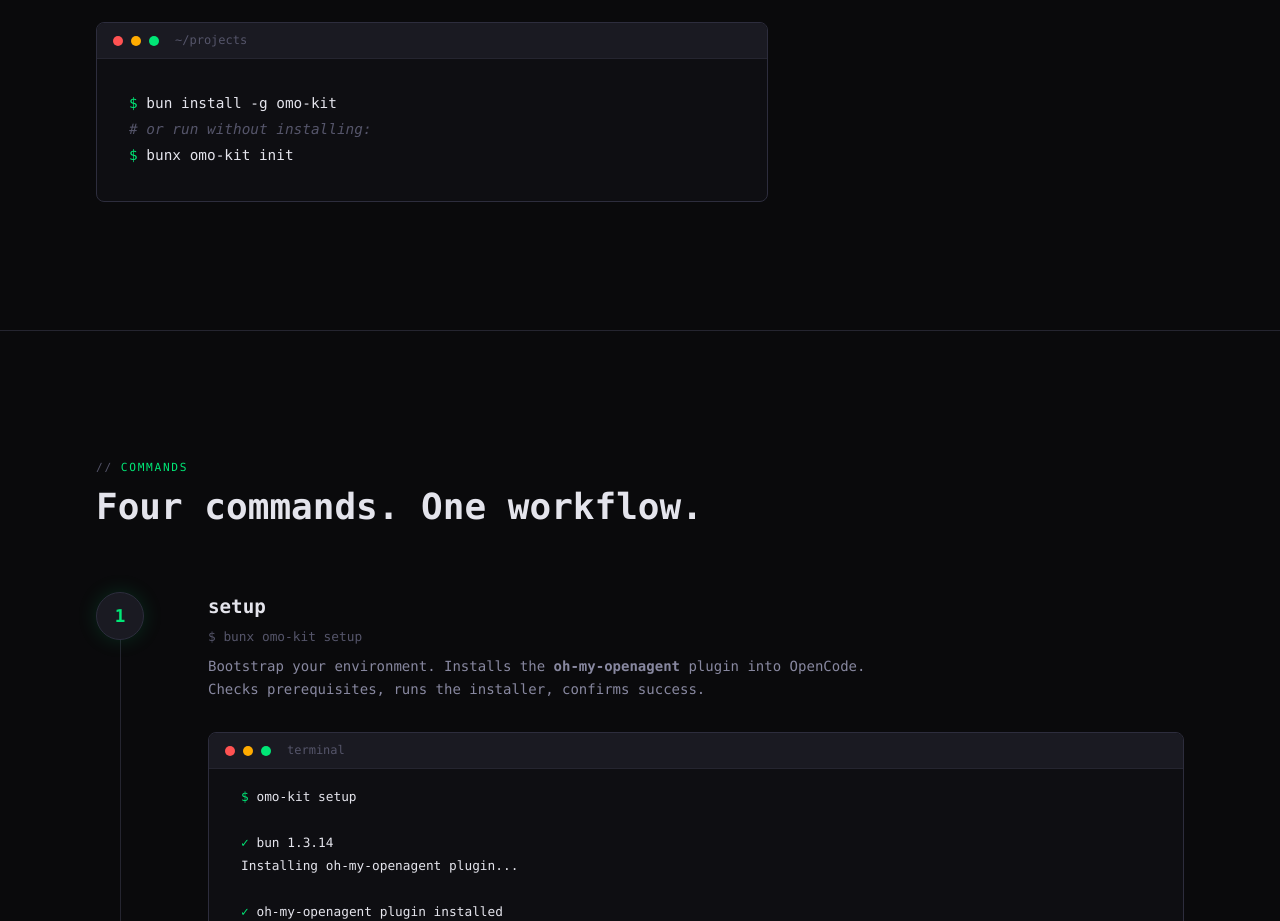
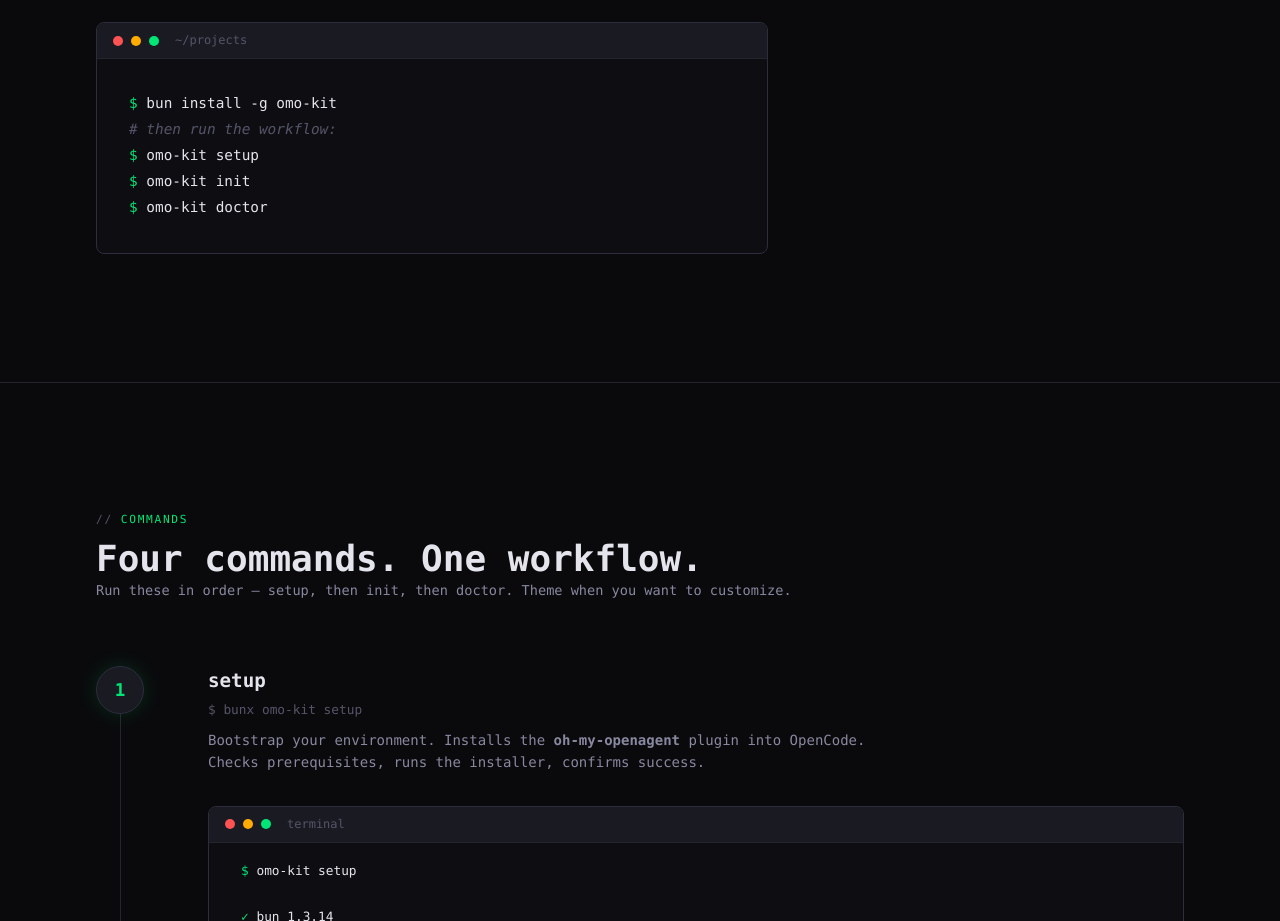
Before and after one commit to srmdn/omo-kit, a website: page docs/index.html in a window 1280 px wide. Shown: the part 1040-1961 px from the top of the page. Drawn offline with Linux system fonts and the light colour scheme.

Commit message:
docs: clarify workflow order on landing page
- Add 'Run these in order — setup, then init, then doctor' subtitle
- Update install section to show full 3-step workflow
- Remove ambiguous 'bunx omo-kit init' as the only next step

```diff
--- a/docs/index.html
+++ b/docs/index.html
@@ -245,6 +245,14 @@ section {
   line-height: var(--leading-tight);
   margin-bottom: var(--space-xl);
   color: var(--text-primary);
+}
+
+.section-sub {
+  font-family: var(--mono);
+  font-size: 0.85rem;
+  color: var(--text-secondary);
+  margin-top: calc(var(--space-xl) * -1);
+  margin-bottom: var(--space-xl);
 }
 
 /* ─── INSTALL ─── */
@@ -735,8 +743,10 @@ footer {
       </div>
       <div class="terminal-body">
         <div><span class="prompt">$ </span><span class="command">bun install -g omo-kit</span></div>
-        <div><span class="comment"># or run without installing:</span></div>
-        <div><span class="prompt">$ </span><span class="command">bunx omo-kit init</span></div>
+        <div><span class="comment"># then run the workflow:</span></div>
+        <div><span class="prompt">$ </span><span class="command">omo-kit setup</span></div>
+        <div><span class="prompt">$ </span><span class="command">omo-kit init</span></div>
+        <div><span class="prompt">$ </span><span class="command">omo-kit doctor</span></div>
       </div>
     </div>
   </div>
@@ -747,6 +757,7 @@ footer {
   <div class="container">
     <div class="section-label reveal">commands</div>
     <h2 class="section-heading reveal">Four commands. One workflow.</h2>
+    <p class="section-sub reveal">Run these in order — setup, then init, then doctor. Theme when you want to customize.</p>
     <div class="timeline">
 
       <div class="timeline-step reveal">
```
